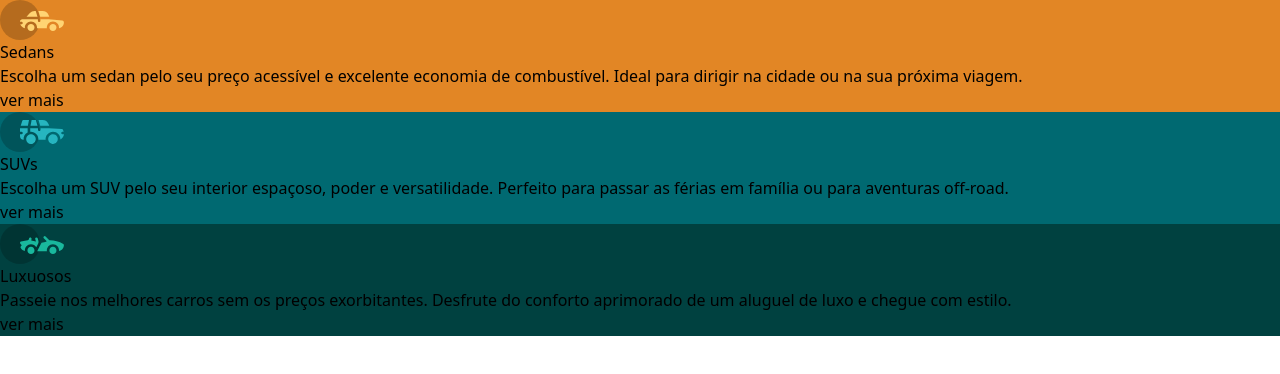
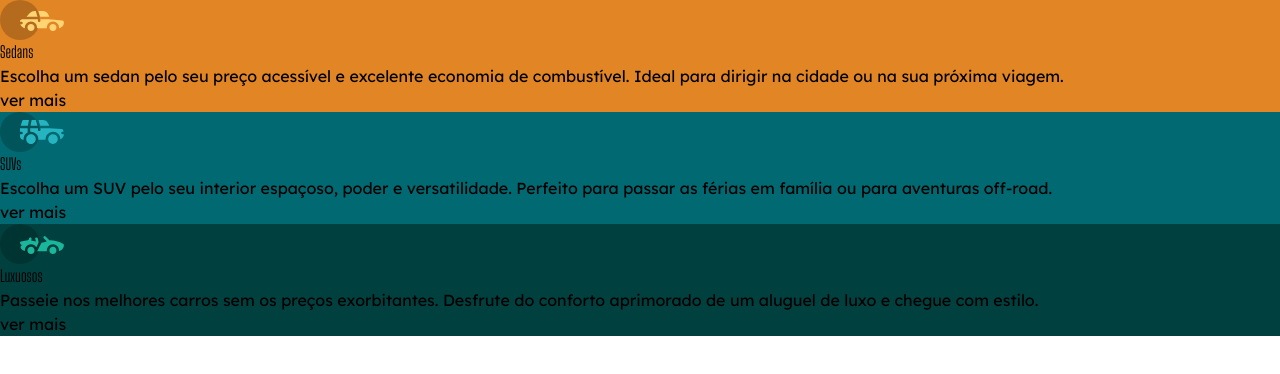
Before and after one commit to Rip-V4SH/Cars-32c, a React (Vite) app: page / in a window 1280 px wide. Shown: the top 374 px of the page. Built offline with nearby package versions, Linux system fonts and the light colour scheme.

Commit message:
quarto commit do App

```diff
--- a/src/App.jsx
+++ b/src/App.jsx
@@ -8,23 +8,23 @@
       <section>
         <div className="bg-orange">
           <img src={Sedans} alt="" />
-          <h2>Sedans</h2>
-          <p>Escolha um sedan pelo seu preço acessível e excelente economia de combustível. Ideal para dirigir na cidade ou na sua próxima viagem.</p>
-          <a href="https://www.webmotors.com.br/sedans" target="_blank">ver mais</a>
+          <h2 className="font-shoulders">Sedans</h2>
+          <p className="font-lexend">Escolha um sedan pelo seu preço acessível e excelente economia de combustível. Ideal para dirigir na cidade ou na sua próxima viagem.</p>
+          <a className="font-lexend" href="https://www.webmotors.com.br/sedans" target="_blank">ver mais</a>
         </div>
 
         <div className="bg-green">
           <img src={Suv} alt="" />
-          <h2>SUVs</h2>
-          <p>Escolha um SUV pelo seu interior espaçoso, poder e versatilidade. Perfeito para passar as férias em família ou para aventuras off-road.</p>
-          <a href="https://www.webmotors.com.br/suvs" target="_blank">ver mais</a>
+          <h2 className="font-shoulders">SUVs</h2>
+          <p className="font-lexend">Escolha um SUV pelo seu interior espaçoso, poder e versatilidade. Perfeito para passar as férias em família ou para aventuras off-road.</p>
+          <a className="font-lexend" href="https://www.webmotors.com.br/suvs" target="_blank">ver mais</a>
         </div>
 
         <div className="bg-dark-green">
           <img src={Luxo} alt="" />
-          <h2>Luxuosos</h2>
-          <p>Passeie nos melhores carros sem os preços exorbitantes. Desfrute do conforto aprimorado de um aluguel de luxo e chegue com estilo.</p>
-          <a href="https://www.webmotors.com.br/carros-de-luxo" target="_blank">ver mais</a>
+          <h2 className="font-shoulders">Luxuosos</h2>
+          <p className="font-lexend">Passeie nos melhores carros sem os preços exorbitantes. Desfrute do conforto aprimorado de um aluguel de luxo e chegue com estilo.</p>
+          <a className="font-lexend" href="https://www.webmotors.com.br/carros-de-luxo" target="_blank">ver mais</a>
         </div>
       </section>
     </main>
```
